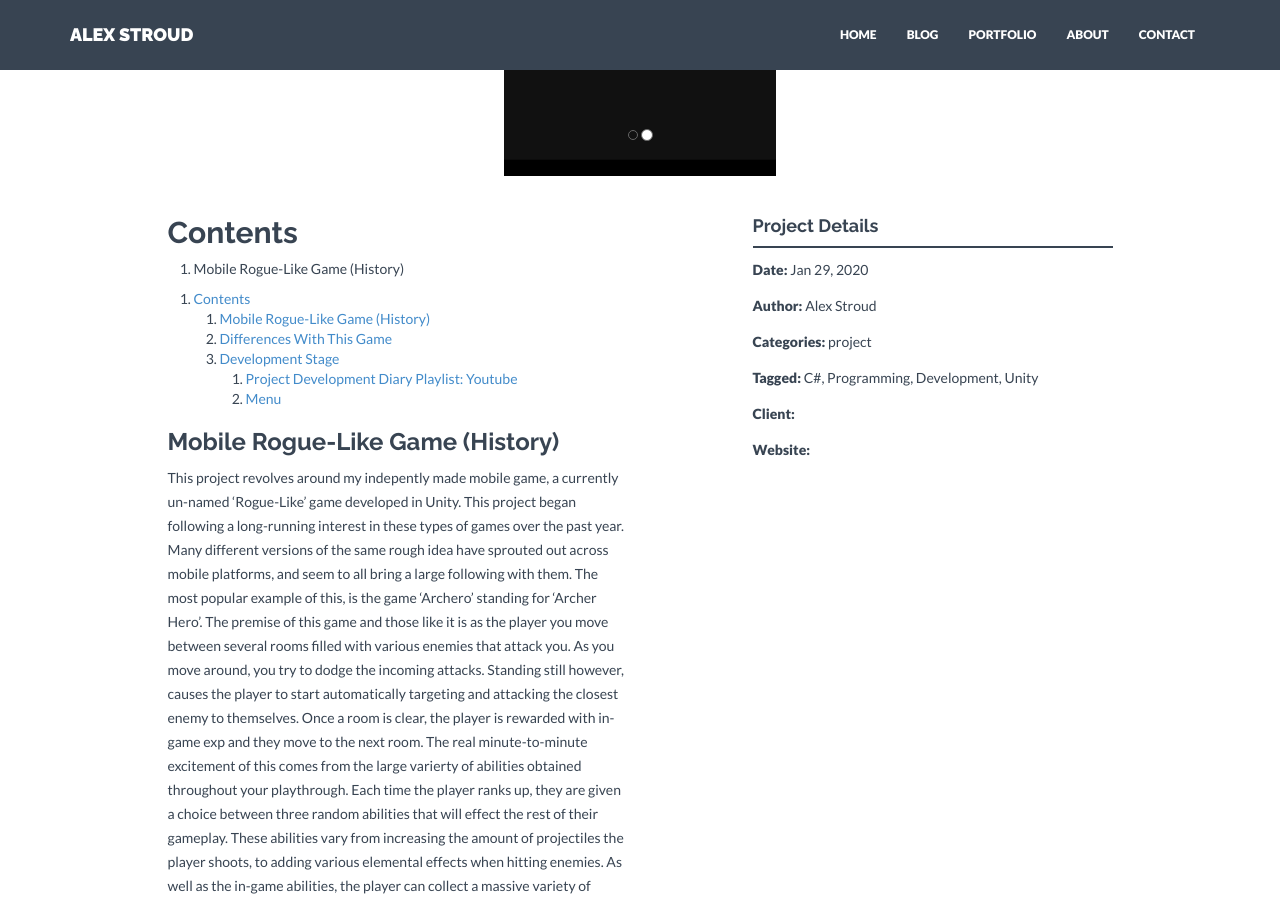
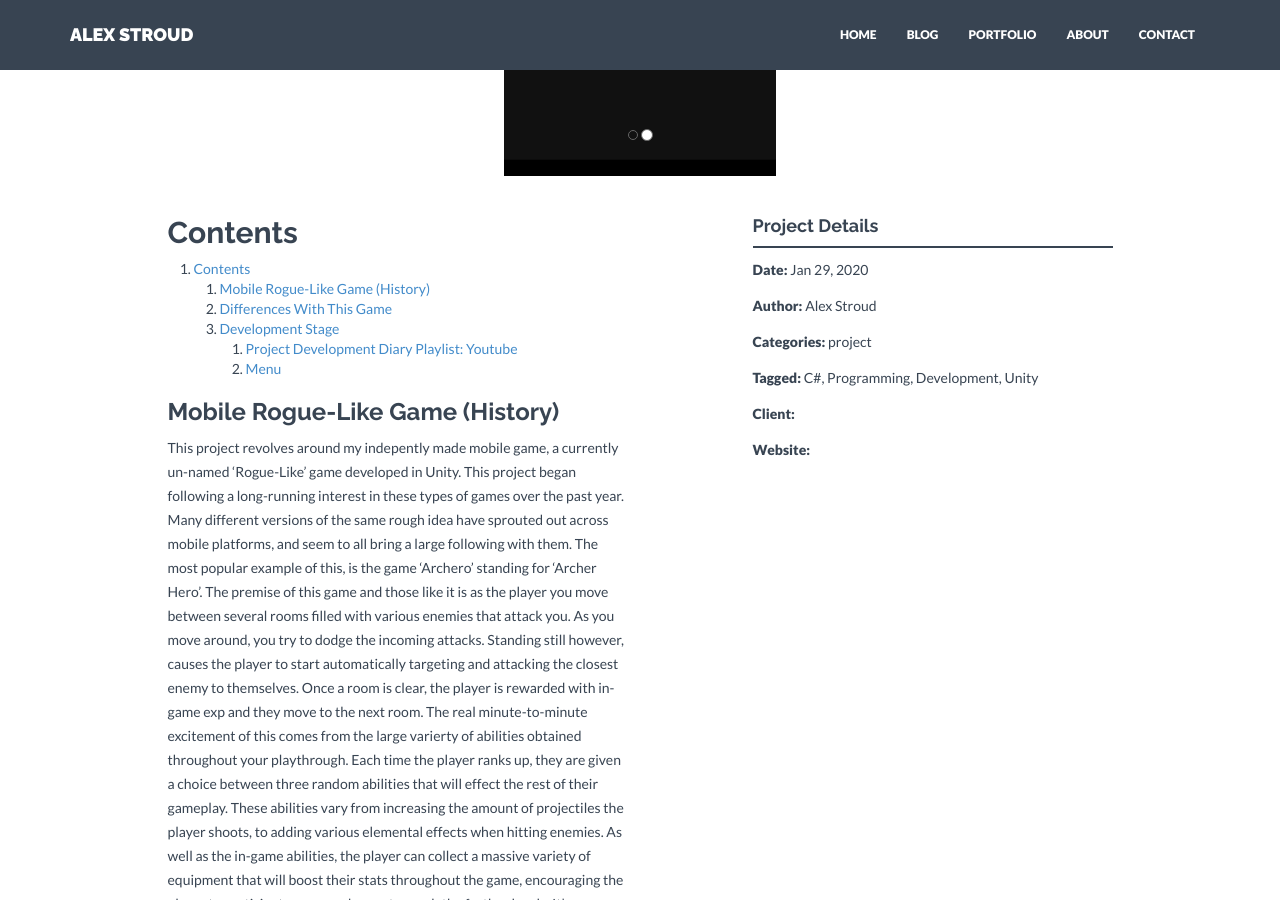
Before and after one commit to Stroudie2/Stroudie2.github.io, a Jekyll site: the page built from _projects/2020-08-12-mobile-roguelike-game.markdown, in a window 1280 px wide and 900 px high, scrolled down 650 px. Built offline with Jekyll 4.4.1, drawn with Linux system fonts in a browser that asks for light colours; nearby versions of some CDN libraries.

Commit message:
Update 2020-08-12-mobile-roguelike-game.markdown

```diff
--- a/_projects/2020-08-12-mobile-roguelike-game.markdown
+++ b/_projects/2020-08-12-mobile-roguelike-game.markdown
@@ -14,9 +14,7 @@ tagged: C#, Programming, Development, Unity
 
 ---
 ## Contents
-1. Mobile Rogue-Like Game (History)
-{:.no_toc}
-2. Differences With This Game
+1. Differences With This Game
 {:toc}
 
 ### Mobile Rogue-Like Game (History)
```
